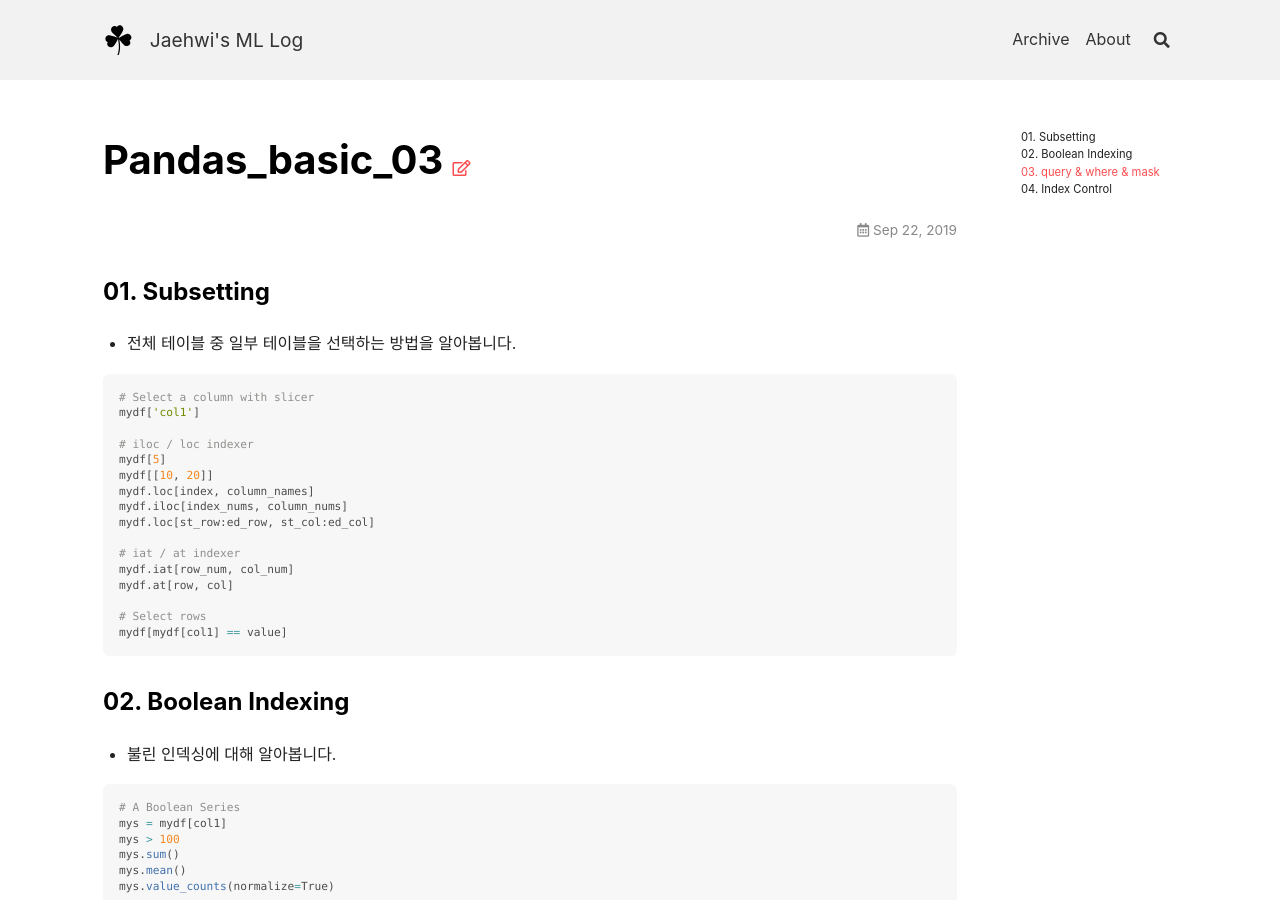
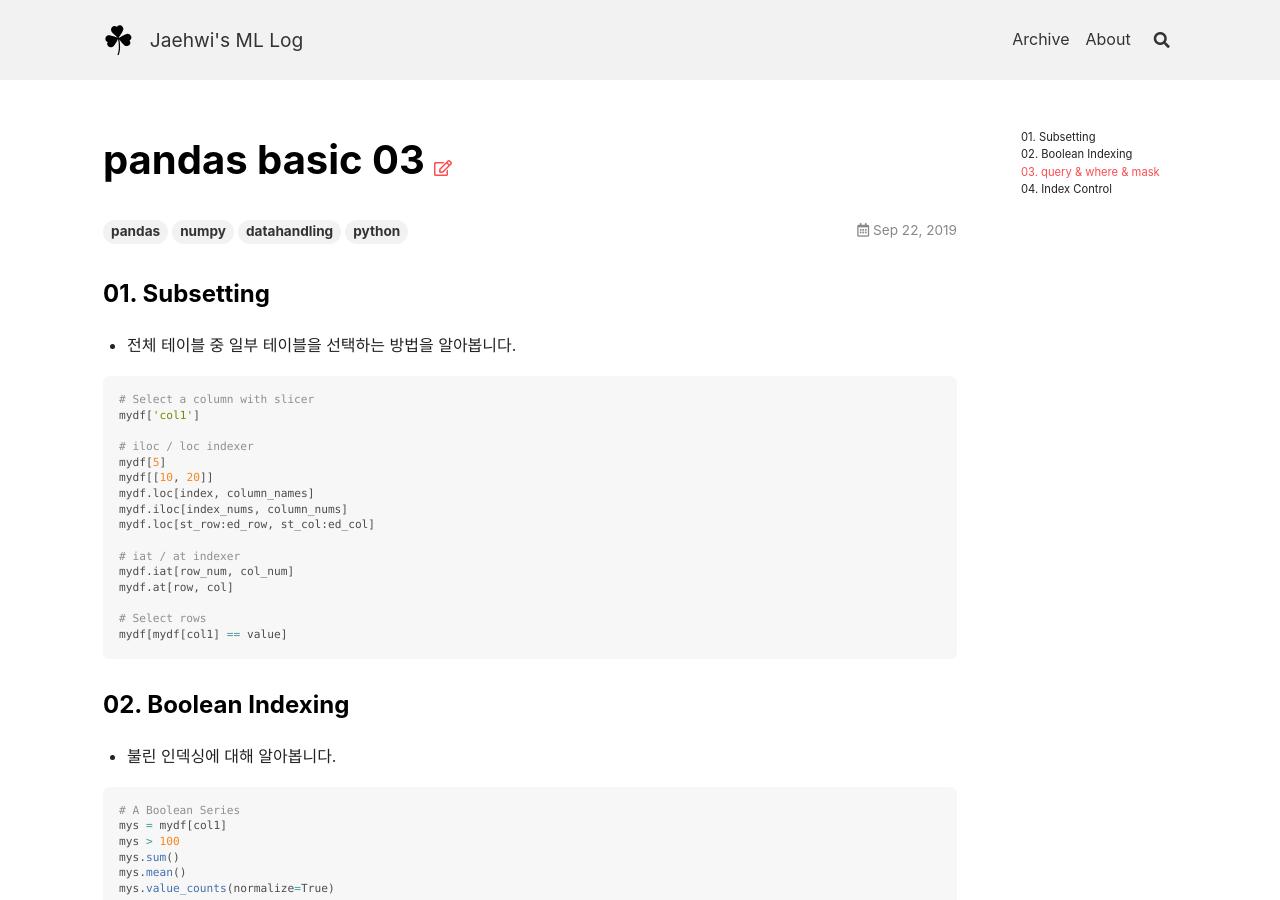
Before and after one commit to jaehwi0823/jaehwi0823.github.io, a Jekyll site: the page built from _posts/2019-09-22-pandas_basic_03.md, in a window 1280 px wide and 900 px high. Built offline with Jekyll 4.4.1, drawn with Linux system fonts in a browser that asks for light colours; nearby versions of some CDN libraries.

Commit message:
Update 2019-09-22-pandas_basic_03.md

```diff
--- a/_posts/2019-09-22-pandas_basic_03.md
+++ b/_posts/2019-09-22-pandas_basic_03.md
@@ -1,3 +1,10 @@
+---
+layout: article
+title: pandas basic 03
+tags: [pandas, numpy, datahandling, python]
+---
+
+
 ### 01. Subsetting
 
  - 전체 테이블 중 일부 테이블을 선택하는 방법을 알아봅니다.
```
